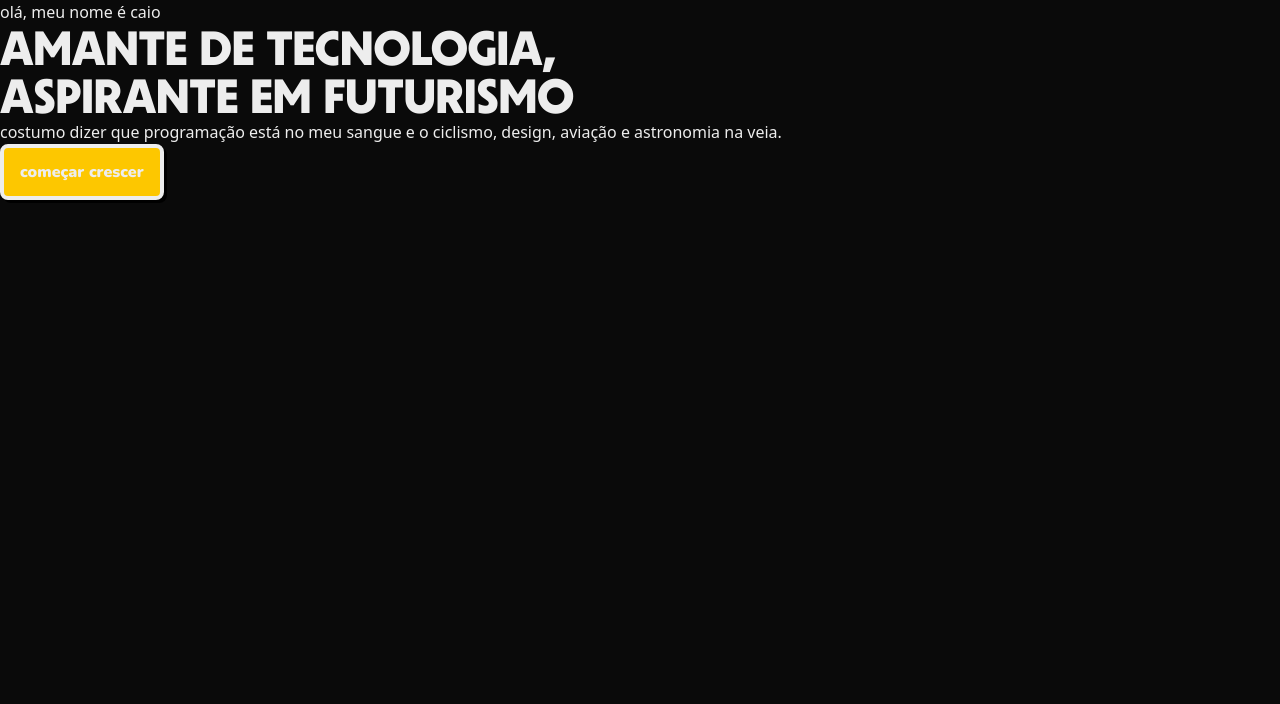
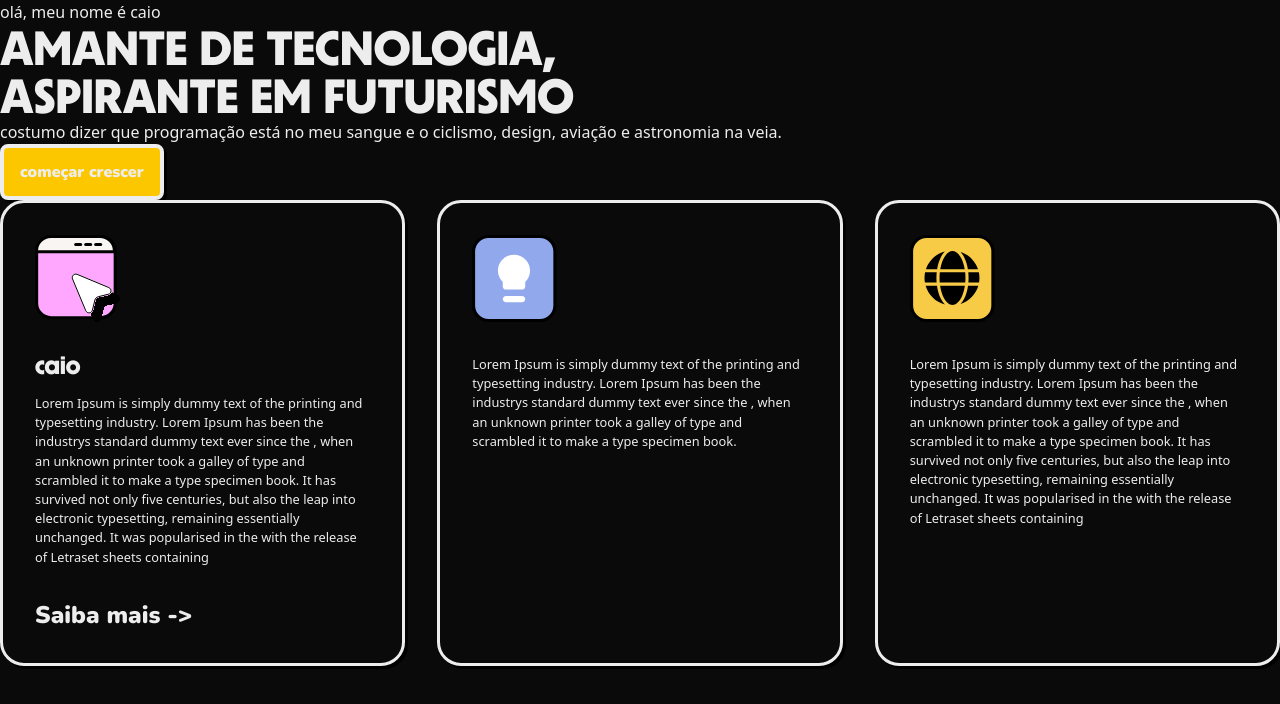
Before and after one commit to CaaioSB/v3caiosb.com, a Next.js app: page / in a window 1280 px wide. Shown: the top 704 px of the page. Built offline with nearby package versions, Linux system fonts and the light colour scheme.

Commit message:
feat: main page with components

```diff
--- a/src/app/page.tsx
+++ b/src/app/page.tsx
@@ -1,12 +1,54 @@
-import {Button} from "@/app/components";
+import { Button, Card } from "@/app/components";
 
 export default function Home() {
 	return (
 		<div>
 			<p>olá, meu nome é caio</p>
-			<h1 className="">AMANTE DE TECNOLOGIA,<br/>ASPIRANTE EM FUTURISMO</h1>
-			<p>costumo dizer que programação está no meu sangue e o ciclismo, design, aviação e astronomia na veia.</p>
+			<h1 className="">
+				AMANTE DE TECNOLOGIA,
+				<br />
+				ASPIRANTE EM FUTURISMO
+			</h1>
+			<p>
+				costumo dizer que programação está no meu sangue e o ciclismo, design,
+				aviação e astronomia na veia.
+			</p>
 			<Button>começar crescer</Button>
+
+			<div className="flex gap-8">
+				<Card title="caio" action={{ href: "/about" }} symbol="landing-page">
+					<small>
+						Lorem Ipsum is simply dummy text of the printing and typesetting
+						industry. Lorem Ipsum has been the industrys standard dummy text
+						ever since the , when an unknown printer took a galley of type and
+						scrambled it to make a type specimen book. It has survived not only
+						five centuries, but also the leap into electronic typesetting,
+						remaining essentially unchanged. It was popularised in the with the
+						release of Letraset sheets containing
+					</small>
+				</Card>
+
+				<Card symbol="ui-ux-design">
+					<small>
+						Lorem Ipsum is simply dummy text of the printing and typesetting
+						industry. Lorem Ipsum has been the industrys standard dummy text
+						ever since the , when an unknown printer took a galley of type and
+						scrambled it to make a type specimen book.
+					</small>
+				</Card>
+
+				<Card symbol="domain-manager">
+					<small>
+						Lorem Ipsum is simply dummy text of the printing and typesetting
+						industry. Lorem Ipsum has been the industrys standard dummy text
+						ever since the , when an unknown printer took a galley of type and
+						scrambled it to make a type specimen book. It has survived not only
+						five centuries, but also the leap into electronic typesetting,
+						remaining essentially unchanged. It was popularised in the with the
+						release of Letraset sheets containing
+					</small>
+				</Card>
+			</div>
 		</div>
 	);
 }
```
